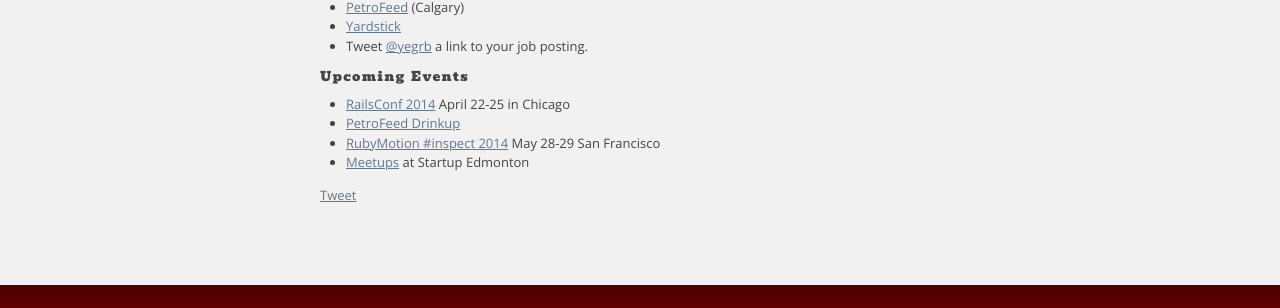
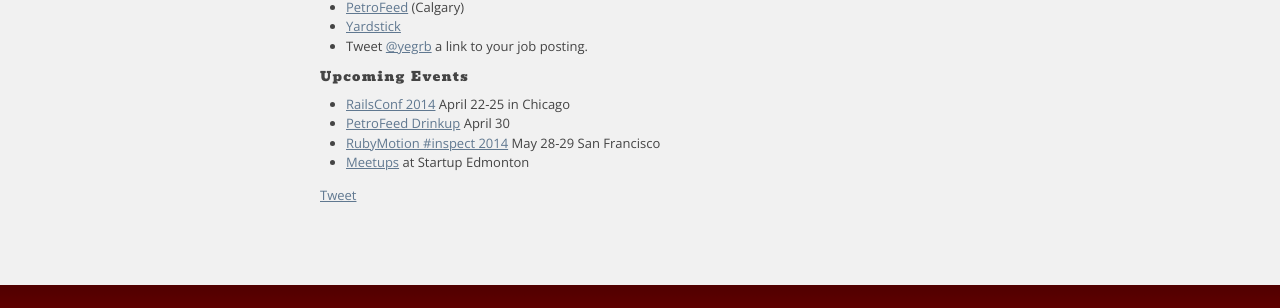
Before and after one commit to yegrb/yegrb.github.io, a Jekyll site: the page built from _posts/2014-04-15-april.markdown, in a window 1280 px wide. Shown: the part 953-1261 px from the top of the page. Built offline with Jekyll 4.4.1, drawn with Linux system fonts in a browser that asks for light colours; nearby versions of some CDN libraries; Markdown is read by kramdown in place of the engine named in the settings; comment, search, counter and statistics services are not loaded.

Commit message:
April 30

```diff
--- a/_posts/2014-04-15-april.markdown
+++ b/_posts/2014-04-15-april.markdown
@@ -51,6 +51,6 @@ category: meetups
 ## Upcoming Events
 
 * [RailsConf 2014](http://www.railsconf.com/) April 22-25 in Chicago
-* [PetroFeed Drinkup](https://www.eventbrite.com/e/petrofeed-drinkup-tickets-11228628129)
+* [PetroFeed Drinkup](https://www.eventbrite.com/e/petrofeed-drinkup-tickets-11228628129) April 30
 * [RubyMotion #inspect 2014](http://www.rubymotion.com/conference/2014/) May 28-29 San Francisco
 * [Meetups](http://www.meetup.com/startupedmonton/) at Startup Edmonton
```
